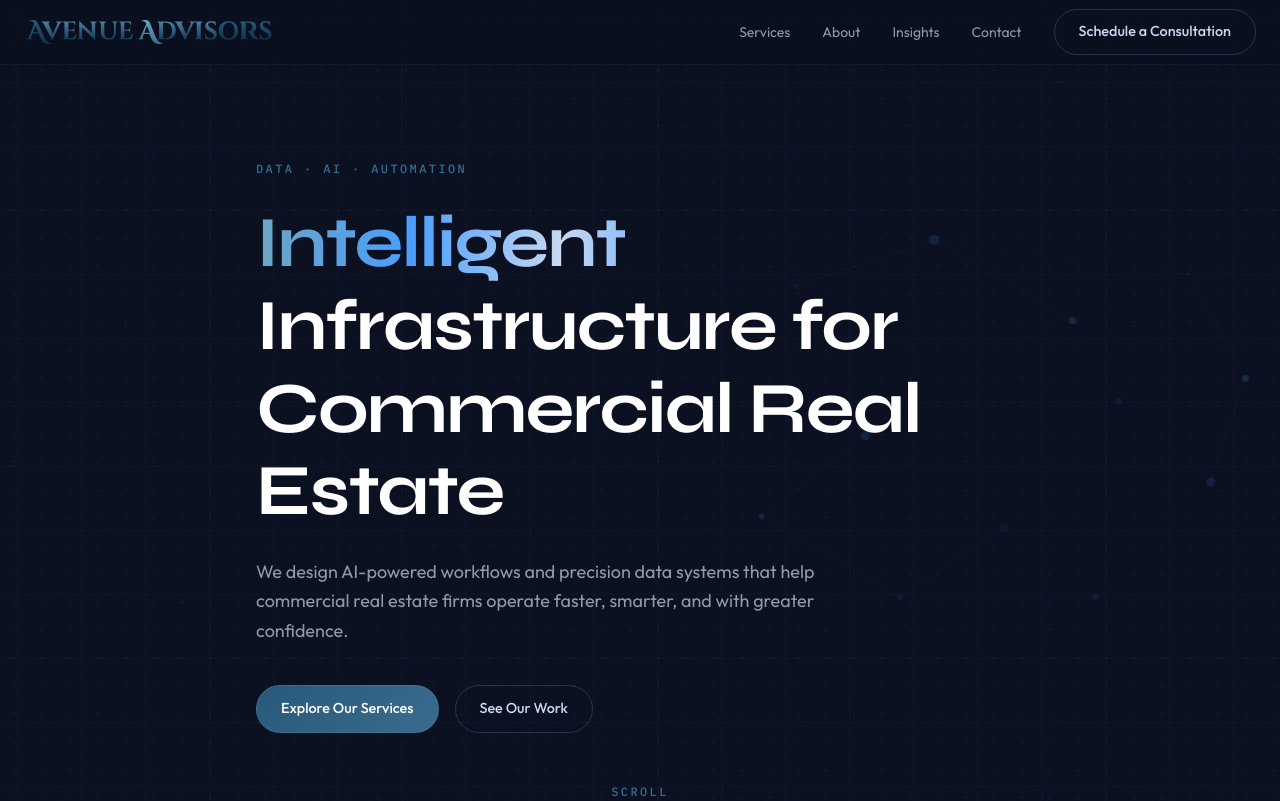
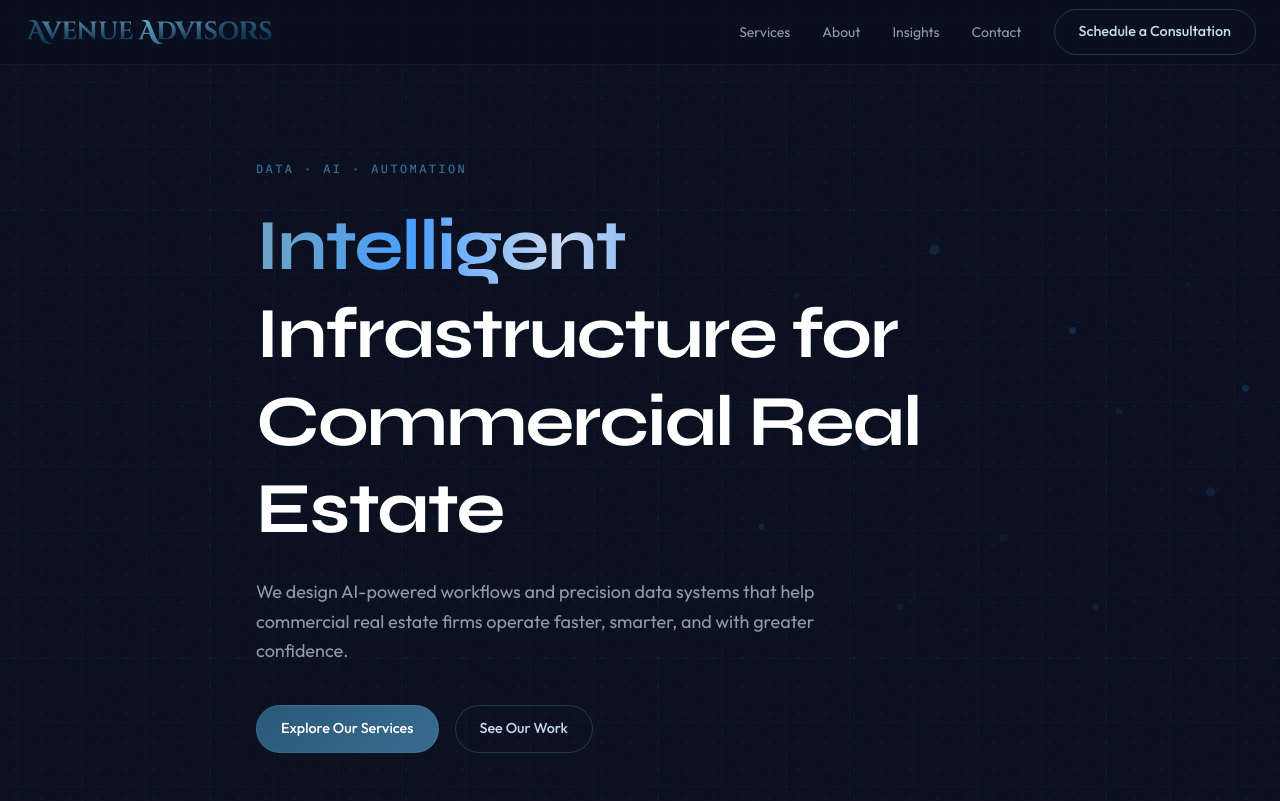
Before and after one commit to Avenue-Advisors/website, a Next.js app: page / in a window 1280 px wide. Shown: the top 801 px of the page. Built offline with nearby package versions, Linux system fonts and the light colour scheme.

Commit message:
Fix descender clipping: larger padding, inline-block, looser line-height

```diff
--- a/src/app/globals.css
+++ b/src/app/globals.css
@@ -110,9 +110,12 @@ body {
   -webkit-background-clip: text;
   -webkit-text-fill-color: transparent;
   background-clip: text;
-  padding-bottom: 0.1em;
+  padding-bottom: 0.15em;
+  margin-bottom: -0.15em;
   -webkit-box-decoration-break: clone;
   box-decoration-break: clone;
+  display: inline-block;
+  overflow: visible;
 }
 
 .gradient-text-shimmer {
@@ -130,9 +133,12 @@ body {
   -webkit-text-fill-color: transparent;
   background-clip: text;
   animation: shimmer 5s ease-in-out infinite;
-  padding-bottom: 0.1em;
+  padding-bottom: 0.15em;
+  margin-bottom: -0.15em;
   -webkit-box-decoration-break: clone;
   box-decoration-break: clone;
+  display: inline-block;
+  overflow: visible;
 }
 
 @keyframes shimmer {
--- a/src/components/Hero.tsx
+++ b/src/components/Hero.tsx
@@ -114,7 +114,7 @@ export default function Hero() {
 
         <motion.h1
           variants={fadeUp}
-          className="max-w-3xl text-2xl sm:text-5xl md:text-6xl lg:text-7xl font-bold leading-[1.15] tracking-tight text-white font-[family-name:var(--font-display)]"
+          className="max-w-3xl text-2xl sm:text-5xl md:text-6xl lg:text-7xl font-bold leading-[1.22] tracking-tight text-white font-[family-name:var(--font-display)]"
         >
           <span className="gradient-text-shimmer">Intelligent</span>{" "}
           Infrastructure for Commercial Real Estate
```
